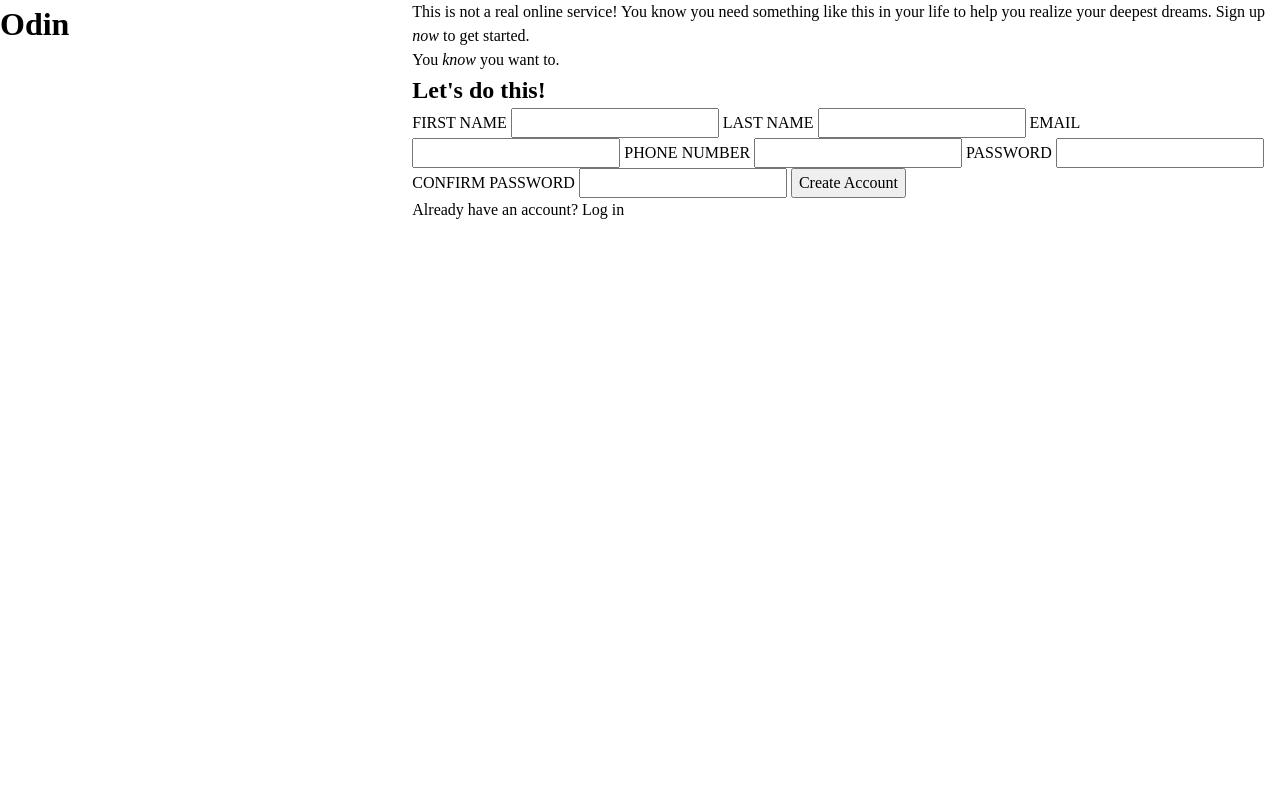
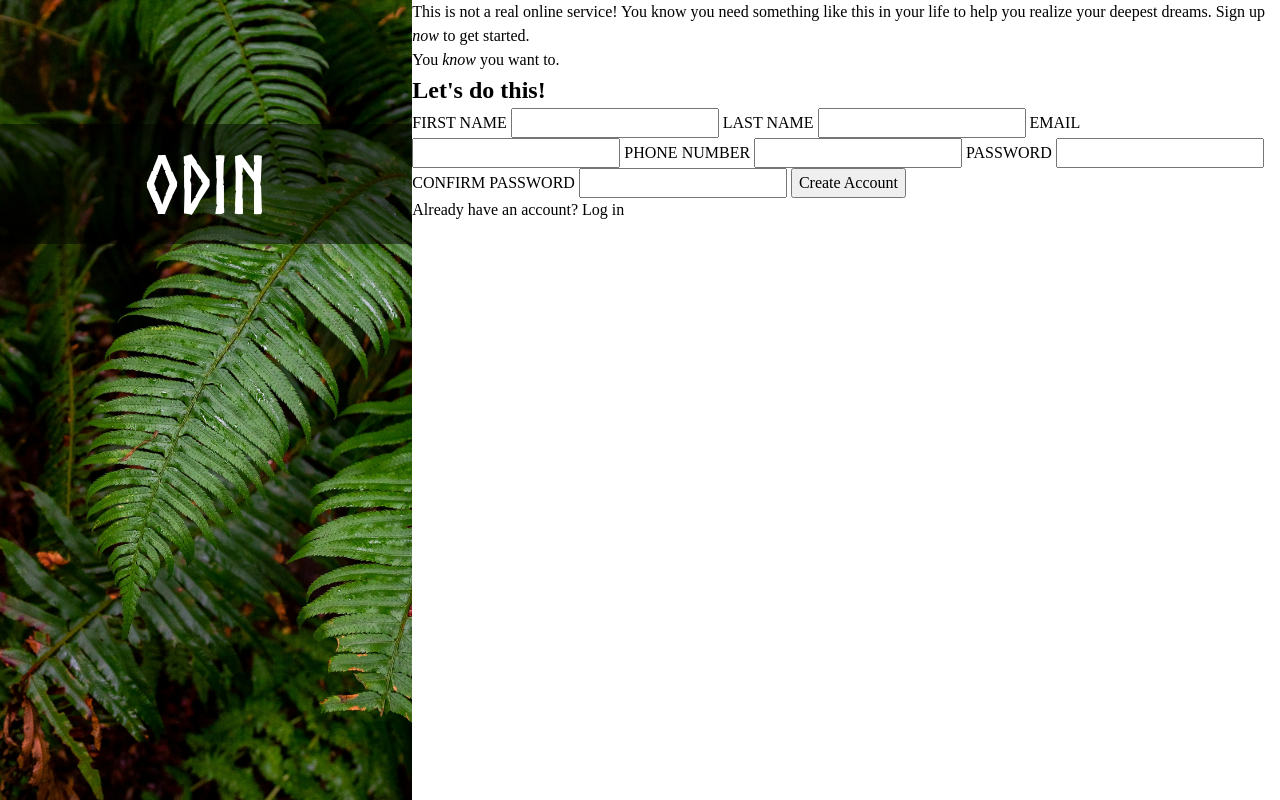
Before and after one commit to JClement11/odin-sign-up-form, a plain HTML site: page index.html in a window 1280 px wide. Drawn offline with Linux system fonts and the light colour scheme.

Commit message:
Add id for title

```diff
--- a/style.css
+++ b/style.css
@@ -13,3 +13,15 @@
     background-image: url(pictures/ferns.jpg);
     background-size: cover;
 }
+
+#title {
+    font-size: 5em;
+    font-family: "titleFont";
+    color: white;
+    text-align: center;
+}
+
+#title-background {
+    background-color: rgba(0, 0 , 0, 0.5);
+    margin-top: 30%;
+}
```
Also changed, not shown: index.html (+1 -1 lines), fonts/norse-bold.otf (added), pictures/ferns.jpg (added).
